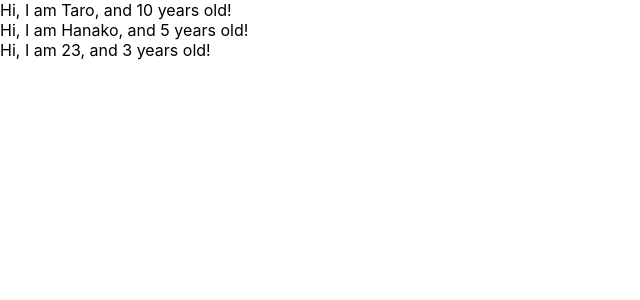
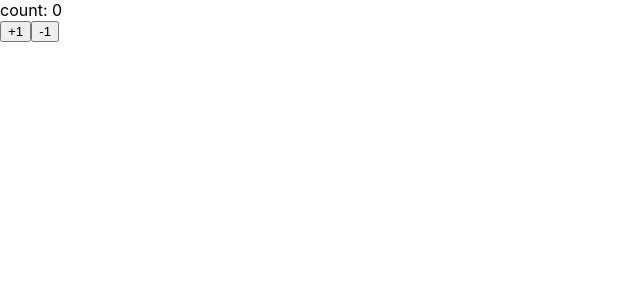
Before and after one commit to nobo-code/react-redux-crud-application, a React (Create React App) app: page / in a window 1280 px wide. Shown: the top 300 px of the page, without its empty margins (0-640 px from the left). Built offline with nearby package versions, Linux system fonts and the light colour scheme.

Commit message:
learn state and setState

```diff
--- a/src/App.js
+++ b/src/App.js
@@ -1,33 +1,35 @@
-import react from 'react';
-import PropTypes from 'prop-types';
+import React,{Component} from 'react';
 
 const App = () => {
-  const profiles = [
-    {name: "Taro", age: 10},
-    {name: "Hanako", age: 5},
-    {name: "23", age: 3}
-  ]
   return (
-    <div>
-      {
-        profiles.map((profile, index) => {
-          return <User name={profile.name} age={profile.age} key={index}/>
-        })
-      }
-    </div>
+    <Counter></Counter>
   )
 }
 
-const User = ({name, age}) => {
-  return <div>Hi, I am {name}, and {age} years old!</div>
+class Counter extends Component {
+  constructor(props) {
+    super(props)
+    this.state = { count: 0 }
+  }
+
+  handlePlusButton = () => {
+    this.setState({ count: this.state.count + 1 })
+  }
+
+  handleMinusButton = () => {
+    this.setState({ count: this.state.count - 1 })
+  }
+
+  render() {
+    return (
+      <>
+        <div>count: {this.state.count}</div>
+        <button onClick={this.handlePlusButton}>+1</button>
+        <button onClick={this.handleMinusButton}>-1</button>
+      </>
+    )
+  }
 }
 
-User.propTypes = {
-  name: PropTypes.string,
-  age: PropTypes.number.isRequired
-}
-// User.defaultProps = {
-//   age: 1
-// }
 
 export default App;
```
